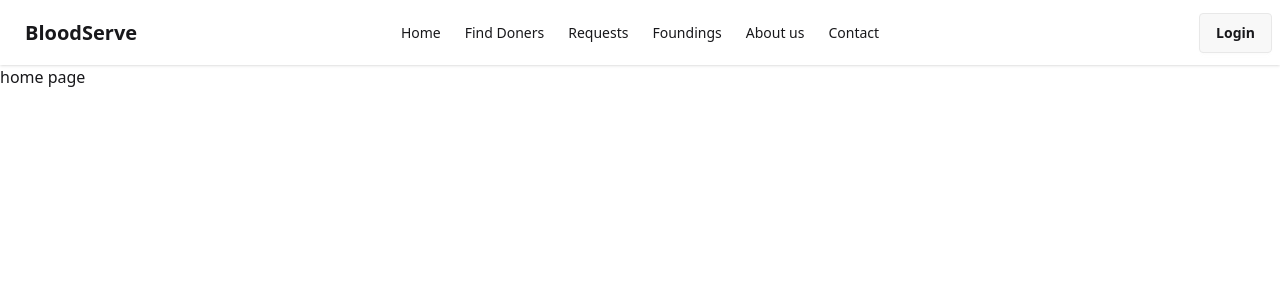
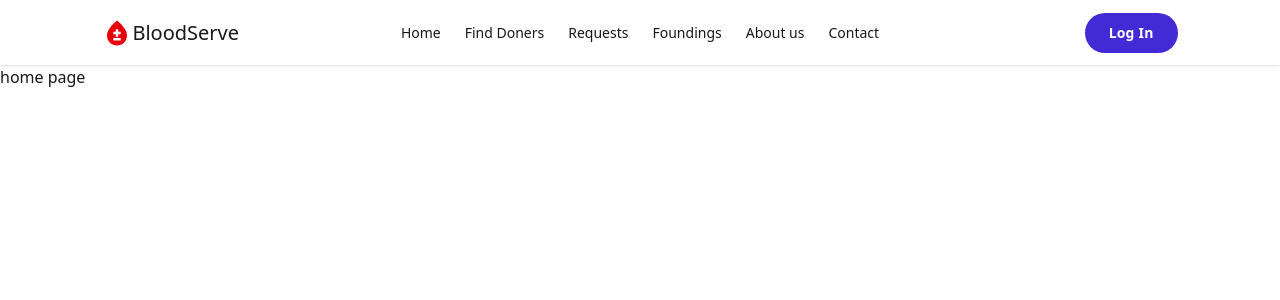
Before and after one commit to nafiz512/BloodServe, a React (Vite) app: page / in a window 1280 px wide. Shown: the top 300 px of the page. Built offline with nearby package versions, Linux system fonts and the light colour scheme.

Commit message:
added basic routes list and basic design

```diff
--- a/src/components/Navbar.jsx
+++ b/src/components/Navbar.jsx
@@ -1,5 +1,7 @@
 import React from "react";
 import { NavLink } from "react-router";
+
+import Logo from "./Logo";
 
 const Navbar = () => {
     const links = (
@@ -25,7 +27,7 @@ const Navbar = () => {
         </>
     );
     return (
-        <div className="navbar bg-base-100 shadow-sm">
+        <div className="px-[8%] navbar bg-base-100 shadow-sm">
             <div className="navbar-start">
                 <div className="dropdown">
                     <div
@@ -55,13 +57,17 @@ const Navbar = () => {
                         {links}
                     </ul>
                 </div>
-                <a className="btn btn-ghost text-xl">BloodServe</a>
+                <Logo></Logo>
             </div>
             <div className="navbar-center hidden lg:flex">
                 <ul className="menu menu-horizontal px-1">{links}</ul>
             </div>
             <div className="navbar-end">
-                <a className="btn">Login</a>
+                <NavLink to={"/login"}>
+                    <button className="flex min-w-[84px] cursor-pointer items-center justify-center overflow-hidden rounded-full h-10 px-6 bg-primary text-white text-sm font-bold leading-normal tracking-[0.015em] transition-colors hover:bg-primary/90">
+                        <span className="truncate">Log In</span>
+                    </button>
+                </NavLink>
             </div>
         </div>
     );
```
